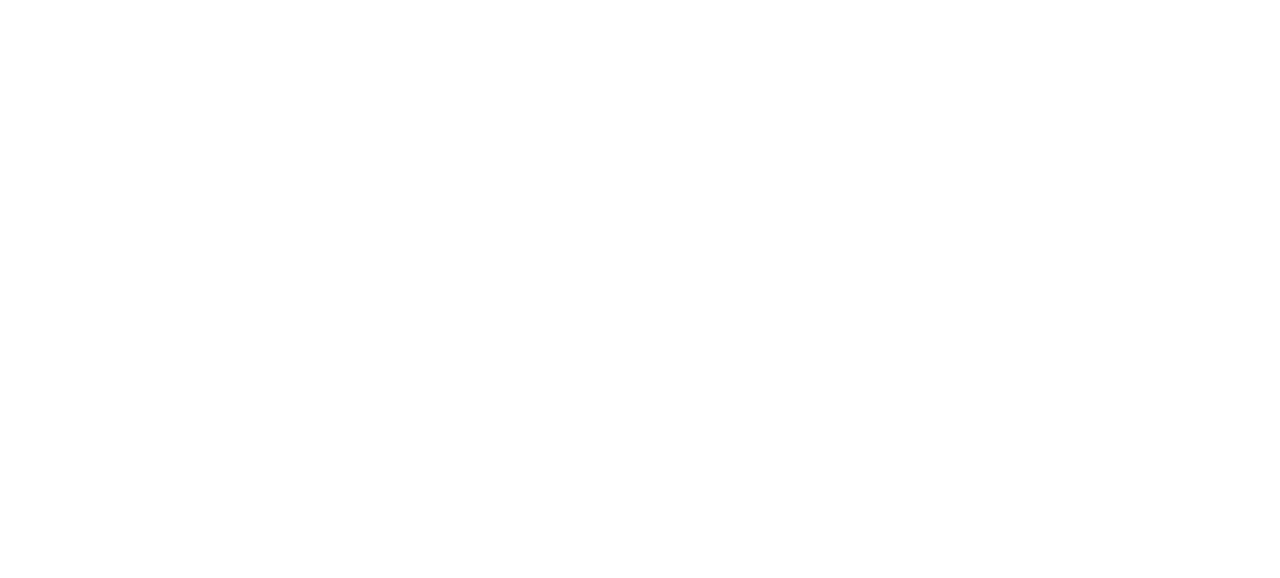
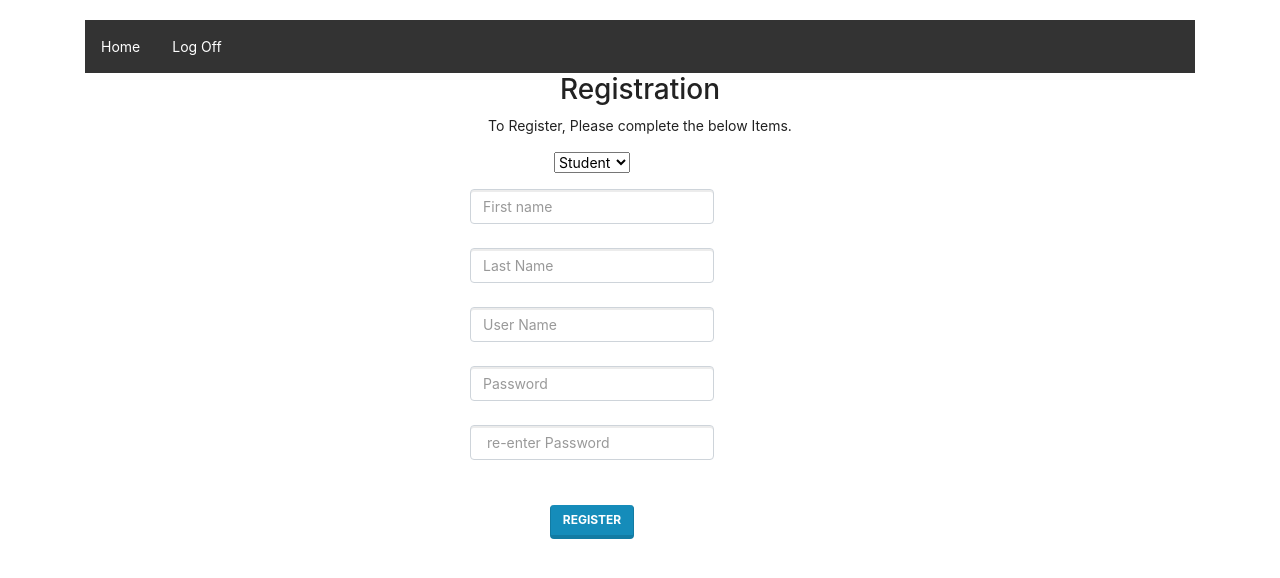
Before and after one commit to Woz-U-Group-Projects/new-team-freeze, a React (Create React App) app in the folder client-react/: page /Register in a window 1280 px wide. Shown: the top 578 px of the page. Built offline with nearby package versions, Linux system fonts and the light colour scheme; no server answers.

Commit message:
renamed registration page to register and corrected routing

```diff
--- a/client-react/src/App.js
+++ b/client-react/src/App.js
@@ -2,7 +2,7 @@
 import "./App.css";
 import Home from './Screens/Home'
 import Login from './Screens/Login'
-import Registration from './Screens/Registration'
+import Register from './Screens/Register'
 import Teacher from './Screens/Teacher'
 import CreateLesson from './Screens/CreateLesson'
 import CurrentLessonPlan from './Screens/CurrentLessonPlan'
@@ -70,7 +70,7 @@
         <Router>
           <Route exact path='/' component={Home} />
           <Route path='/Login' component={Login} />
-          <Route path='/Registration' component={Registration} />
+          <Route path='/Register' component={Register} />
           <Route path='/Teacher' component={Teacher} />
           <Route path='/CreateLesson' component={CreateLesson} />
           <Route path='/CurrentLessonPlan' component={CurrentLessonPlan} />
--- a/client-react/src/Screens/Home.js
+++ b/client-react/src/Screens/Home.js
@@ -36,7 +36,7 @@
     };
 
     register() {
-        window.location.href = "./Registration";
+        window.location.href = "./Register";
     }
 
 
@@ -69,22 +69,22 @@
                             <div className="col-sm-4 offset-sm-4">
 
                                 <h2 className="text-center">Home</h2>
-                                <p class="text-center">Welcome to the At Home Learning  portal</p>
+                                <p className="text-center">Welcome to the At Home Learning  portal</p>
 
 
                                 <div className="form-group-row" >
                                     {/* <div style={{ color: "red" }}>{(this.props.error ? this.props.error : '')}</div> */}
                                     <div className="form-group row">
                                         {/* <label htmlFor="username">Username:</label> */}
-                                        <input type="text" class="form-control" id="username" placeholder="User Name" name="username" onChange={this.props.onUsernameChange} />
+                                        <input type="text" className="form-control" id="username" placeholder="User Name" name="username" onChange={this.props.onUsernameChange} />
                                     </div>
                                     <div className="form-group row">
                                         {/* <label htmlFor="password">Password:</label> */}
-                                        <input type="password" class="form-control" id="password" placeholder="password" name="password" onChange={this.props.onPasswordChange} />
+                                        <input type="password" className="form-control" id="password" placeholder="password" name="password" onChange={this.props.onPasswordChange} />
                                     </div>
                                     <div className="text-center">
-                                        <button class="btn btn-primary btn-lg" onClick={this.props.onLogin}>Submit</button>
-                                        <button class="btn btn-secondary" onClick={this.register}>Register</button>
+                                        <button className="btn btn-primary btn-lg" onClick={this.props.onLogin}>Submit</button>
+                                        <button className="btn btn-secondary" onClick={this.register}>Register</button>
                                     </div>
                                 </div>
                             </div>
--- a/client-react/src/Screens/Login.js
+++ b/client-react/src/Screens/Login.js
@@ -1,8 +1,8 @@
 import React from 'react';
 import axios from "axios";
 import {
-  BrowserRouter as Router
-  //Link
+  // BrowserRouter as Router ,
+  // Link
   // Route
 } from "react-router-dom";
 
@@ -37,7 +37,7 @@
     return (
 
       <div className="container">
-        <Router>
+        {/* <Router>
         <ul className="header" >
           {/* <li>
             <Link to="/">Home</Link>
@@ -50,11 +50,11 @@
           </li> */}
           {/* <li>
             <Link to="/">Log Off</Link>
-          </li> */}
+          </li>
         </ul>
-        </Router>
+          </Router>*/}
 
-        {/* <div className="center">
+         {/* <div className="center">
             if (!this.props.token || this.props.token === "") {
 
               <div>
@@ -72,7 +72,7 @@
                 </div>
               </div>
 
-            } else {(<div>Logged In</div>)} */}
+            } else {(<div>Logged In</div>)}  */}
       </div>
 
 
--- /dev/null
+++ b/client-react/src/Screens/Register.js
@@ -0,0 +1,100 @@
+import React from 'react';
+import axios from "axios";
+import User from'../components/User';
+import {
+    //  BrowserRouter as Router,
+    Link,
+    // Route
+} from "react-router-dom";
+
+
+class Registration extends React.Component {
+    constructor(props) {
+        super(props);
+        this.state = { registration: [] };
+        this.taskName = React.createRef();
+    }
+
+
+    componentDidMount() {
+        this.getData();
+    }
+
+    getData = () => {
+        // Java Spring Boot uses port 8080
+        let url = "http://localhost:8080/register";
+
+        // C# dotnetcore uses port 5000
+        //let url = "http://localhost:5000/projects";
+
+        // Express uses port 3001 (react uses 3000)
+        // let url = "http://localhost:3001/tasks";
+        axios.get(url).then(response => this.setState({ registration: response.data }));
+    };
+
+
+    render() {
+
+        return (
+
+            <div className="container">
+                <ul className="header" >
+                    <li>
+                        <Link to="/">Home</Link>
+                    </li>
+                    {/* <li>
+                        <Link to="/Login">Login</Link>
+                    </li> */}
+                    {/* <li>
+                        <Link to="/Registration">Registration</Link>
+                    </li> */}
+                    <li>
+                        <Link to="/">Log Off</Link>
+                    </li>
+                </ul>
+
+                <div>
+                    <User />
+                </div>
+
+                {/* render user component < User/> */}
+
+                {/* create a form to register uesrs  */}
+                 {/* <div className="center">
+                    <h2>Registration</h2>
+                    <p>To Register, Please complete the below Items.</p>
+                    <form >
+                        <select name="Role">
+                            <option defaultValue="S">Student</option>
+                            <option value="T">Teacher</option>
+                            <option value="P">Parent</option>
+                        </select><br></br>
+
+                        <div>
+                            <label><input type="text" placeholder="First name" autoComplete="firstName" /> </label>
+                        </div>
+                        <div>
+                            <label><input type="text" placeholder="Last Name" autoComplete="lastName" /></label>
+                        </div>
+                        <div>
+                            <label> <input type="text" placeholder="User Name" autoComplete="username" /></label>
+                        </div>
+                        <div>
+                            <label><input type="password" placeholder="Password" autoComplete="password" /></label>
+                        </div>
+                        <input placeholder="First name"></input>
+                        <br></br>
+
+
+                    </form>
+
+
+                </div> */}
+
+            </div>
+        )
+    }
+}
+
+
+export default Registration;
--- a/client-react/src/Screens/Registration.js
+++ /dev/null
@@ -1,100 +0,0 @@
-import React from 'react';
-import axios from "axios";
-import User from'../components/User';
-import {
-    //  BrowserRouter as Router,
-    Link,
-    // Route
-} from "react-router-dom";
-
-
-class Registration extends React.Component {
-    constructor(props) {
-        super(props);
-        this.state = { registration: [] };
-        this.taskName = React.createRef();
-    }
-
-
-    componentDidMount() {
-        this.getData();
-    }
-
-    getData = () => {
-        // Java Spring Boot uses port 8080
-        let url = "http://localhost:8080/registration";
-
-        // C# dotnetcore uses port 5000
-        //let url = "http://localhost:5000/projects";
-
-        // Express uses port 3001 (react uses 3000)
-        // let url = "http://localhost:3001/tasks";
-        axios.get(url).then(response => this.setState({ registration: response.data }));
-    };
-
-
-    render() {
-
-        return (
-
-            <div className="container">
-                <ul className="header" >
-                    <li>
-                        <Link to="/">Home</Link>
-                    </li>
-                    {/* <li>
-                        <Link to="/Login">Login</Link>
-                    </li> */}
-                    {/* <li>
-                        <Link to="/Registration">Registration</Link>
-                    </li> */}
-                    <li>
-                        <Link to="/">Log Off</Link>
-                    </li>
-                </ul>
-
-                <div>
-                    <User />
-                </div>
-
-                {/* render user component < User/> */}
-
-                {/* create a form to register uesrs  */}
-                 {/* <div className="center">
-                    <h2>Registration</h2>
-                    <p>To Register, Please complete the below Items.</p>
-                    <form >
-                        <select name="Role">
-                            <option defaultValue="S">Student</option>
-                            <option value="T">Teacher</option>
-                            <option value="P">Parent</option>
-                        </select><br></br>
-
-                        <div>
-                            <label><input type="text" placeholder="First name" autoComplete="firstName" /> </label>
-                        </div>
-                        <div>
-                            <label><input type="text" placeholder="Last Name" autoComplete="lastName" /></label>
-                        </div>
-                        <div>
-                            <label> <input type="text" placeholder="User Name" autoComplete="username" /></label>
-                        </div>
-                        <div>
-                            <label><input type="password" placeholder="Password" autoComplete="password" /></label>
-                        </div>
-                        <input placeholder="First name"></input>
-                        <br></br>
-
-
-                    </form>
-
-
-                </div> */}
-
-            </div>
-        )
-    }
-}
-
-
-export default Registration;
--- a/client-react/src/components/User.js
+++ b/client-react/src/components/User.js
@@ -14,7 +14,7 @@
 
     getData = () => {
         // Java Spring Boot uses port 8080
-        let url = "http://localhost:8080/users";
+        let url = "http://localhost:8080/user";
 
         // C# dotnetcore uses port 5000
         //let url = "http://localhost:5000/projects";
@@ -25,7 +25,7 @@
     };
 
     addUser = () => {
-        let url = "http://localhost:8080/users";
+        let url = "http://localhost:8080/user";
         axios.post(url, { username: this.userName.current.value }).then(response => {
             // refresh the data
             this.getData();
```
